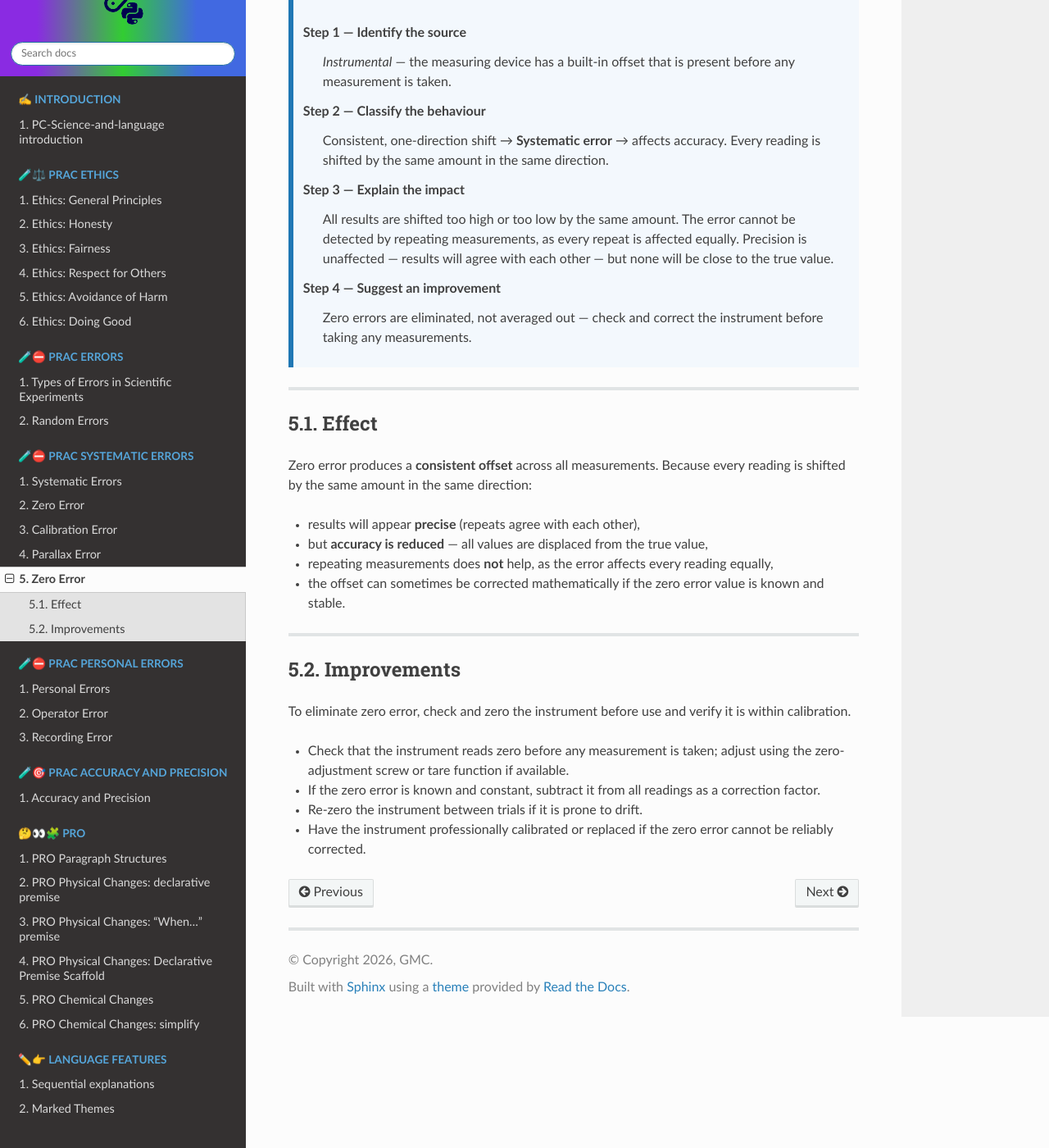
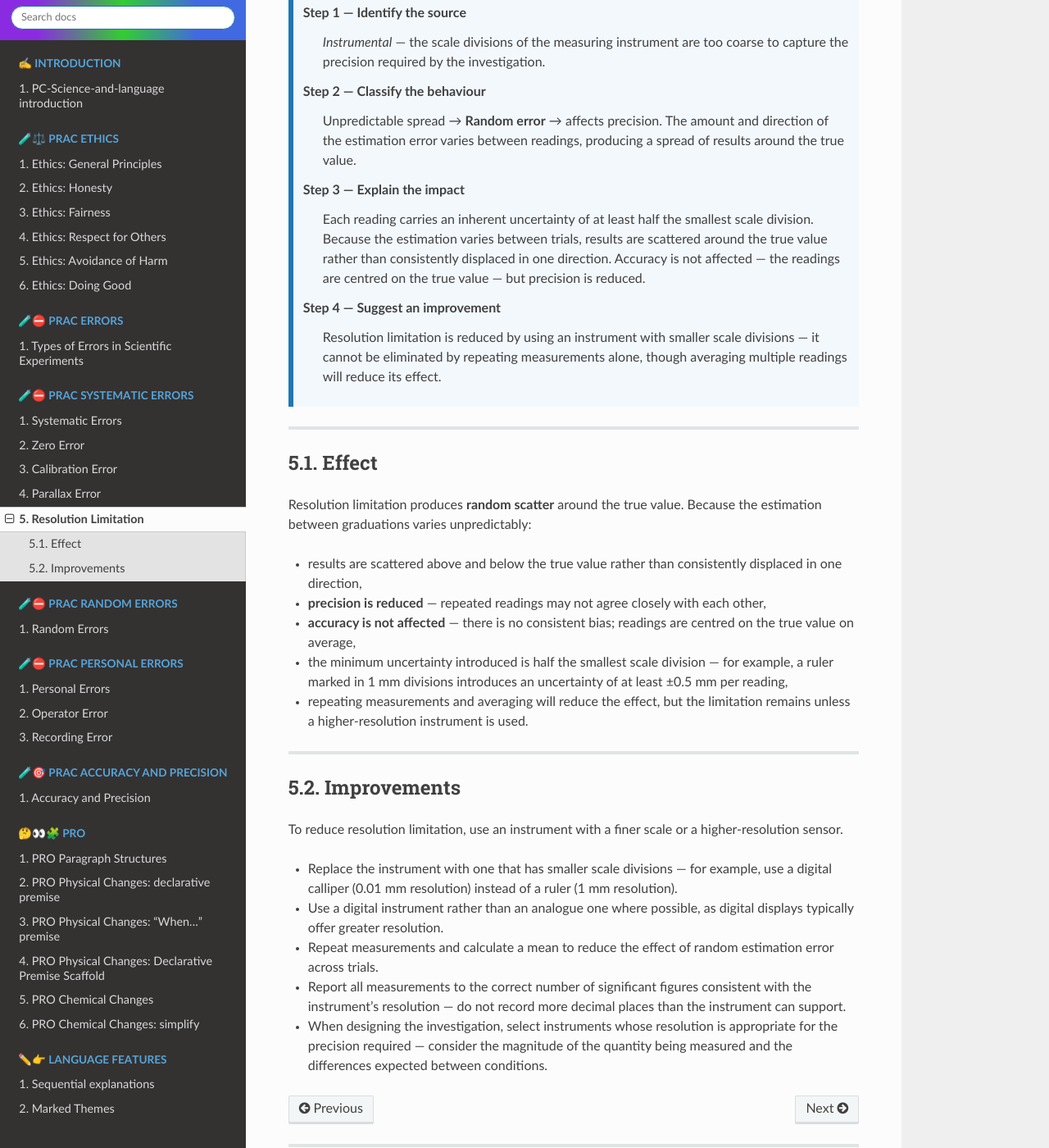
Before and after one commit to gmc-code/PC-Science-and-language, a Sphinx documentation site: the page built from docs/pracs/errors_method_limitation.rst, in a window 1280 px wide and 1400 px high, scrolled down 703 px. Shown: the whole window at 82% size. Built offline with Sphinx 7.4.7 and the Read the Docs theme 3.1.0, drawn with Linux system fonts in a browser that asks for light colours; pages that are not in the unit, such as notebooks, are missing from menus; some of the changed text lies outside the part shown.

Commit message:
meth err

```diff
--- a/docs/pracs/errors_method_limitation.rst
+++ b/docs/pracs/errors_method_limitation.rst
@@ -1,77 +1,96 @@
-=============
-Zero Error
-=============
+=======================
+Resolution Limitation
+=======================
 
-| **Zero error** occurs when an instrument does not read zero when it should before any quantity is applied or measured.
-| It is classified as a **systematic error** — it shifts every reading by the same amount in the same direction.
+| **Resolution limitation** occurs when the smallest scale division of an instrument is too large to distinguish between values that differ by less than that division.
+| It is classified as a **random error** — the uncertainty introduced when estimating between graduations varies unpredictably between readings.
 
 Examples:
 
-* A top-pan balance displaying 0.3 g before any sample is placed on it,
-  so every mass reading is 0.3 g too high
-* A spring scale reading 2 N with no load applied, so all force
-  measurements are 2 N above the true value
-* A thermometer reading 1 °C in an ice-water bath that should be 0 °C,
-  so all temperature readings are 1 °C too high
-* A burette that has a bubble in the tip, so the initial volume reading
-  is incorrect and all volume measurements are affected
-* A pH meter not calibrated to pH 7 before use, causing all readings to
-  be offset by a consistent amount
+* A ruler marked in millimetres cannot reliably measure a length of
+  3.4 mm — the true value must be estimated between the 3 mm and 4 mm
+  graduations, introducing uncertainty
+* A stopwatch reading to 0.1 s cannot distinguish between reaction times
+  of 1.21 s and 1.24 s — both would be recorded as 1.2 s
+* A thermometer graduated in 1 °C divisions cannot reliably record a
+  temperature of 36.6 °C — the observer must estimate between 36 °C
+  and 37 °C
+* A balance reading to 0.1 g cannot detect a mass difference of 0.04 g
+  between two samples
+* A measuring cylinder graduated in 2 mL divisions requires estimation
+  for any volume that falls between graduations, introducing uncertainty
+  in every reading
 
 
-.. admonition:: Zero Error: A Four-Step Analysis
+
+.. admonition:: Resolution Limitation: A Four-Step Analysis
     :class: premise
 
-    Use the four-step framework to analyse zero error:
+    Use the four-step framework to analyse a resolution limitation:
 
     **Step 1 — Identify the source**
-        *Instrumental* — the measuring device has a built-in offset that
-        is present before any measurement is taken.
+        *Instrumental* — the scale divisions of the measuring instrument
+        are too coarse to capture the precision required by the
+        investigation.
 
     **Step 2 — Classify the behaviour**
-        Consistent, one-direction shift → **Systematic error** → affects
-        accuracy. Every reading is shifted by the same amount in the same
-        direction.
+        Unpredictable spread → **Random error** → affects precision. The
+        amount and direction of the estimation error varies between
+        readings, producing a spread of results around the true value.
 
     **Step 3 — Explain the impact**
-        All results are shifted too high or too low by the same amount.
-        The error cannot be detected by repeating measurements, as every
-        repeat is affected equally. Precision is unaffected — results
-        will agree with each other — but none will be close to the true
-        value.
+        Each reading carries an inherent uncertainty of at least half the
+        smallest scale division. Because the estimation varies between
+        trials, results are scattered around the true value rather than
+        consistently displaced in one direction. Accuracy is not affected
+        — the readings are centred on the true value — but precision is
+        reduced.
 
     **Step 4 — Suggest an improvement**
-        Zero errors are eliminated, not averaged out — check and correct
-        the instrument before taking any measurements.
+        Resolution limitation is reduced by using an instrument with
+        smaller scale divisions — it cannot be eliminated by repeating
+        measurements alone, though averaging multiple readings will reduce
+        its effect.
 
 ----
 
 Effect
 ------
 
-Zero error produces a **consistent offset** across all measurements.
-Because every reading is shifted by the same amount in the same direction:
+Resolution limitation produces **random scatter** around the true value.
+Because the estimation between graduations varies unpredictably:
 
-* results will appear **precise** (repeats agree with each other),
-* but **accuracy is reduced** — all values are displaced from the true
-  value,
-* repeating measurements does **not** help, as the error affects every
-  reading equally,
-* the offset can sometimes be corrected mathematically if the zero error
-  value is known and stable.
+* results are scattered above and below the true value rather than
+  consistently displaced in one direction,
+* **precision is reduced** — repeated readings may not agree closely
+  with each other,
+* **accuracy is not affected** — there is no consistent bias; readings
+  are centred on the true value on average,
+* the minimum uncertainty introduced is half the smallest scale
+  division — for example, a ruler marked in 1 mm divisions introduces
+  an uncertainty of at least ±0.5 mm per reading,
+* repeating measurements and averaging will reduce the effect, but the
+  limitation remains unless a higher-resolution instrument is used.
 
 ----
 
 Improvements
 ------------
 
-To eliminate zero error, check and zero the instrument before use and
-verify it is within calibration.
+To reduce resolution limitation, use an instrument with a finer scale
+or a higher-resolution sensor.
 
-* Check that the instrument reads zero before any measurement is taken;
-  adjust using the zero-adjustment screw or tare function if available.
-* If the zero error is known and constant, subtract it from all readings
-  as a correction factor.
-* Re-zero the instrument between trials if it is prone to drift.
-* Have the instrument professionally calibrated or replaced if the zero
-  error cannot be reliably corrected.
+* Replace the instrument with one that has smaller scale divisions —
+  for example, use a digital calliper (0.01 mm resolution) instead of
+  a ruler (1 mm resolution).
+* Use a digital instrument rather than an analogue one where possible,
+  as digital displays typically offer greater resolution.
+* Repeat measurements and calculate a mean to reduce the effect of
+  random estimation error across trials.
+* Report all measurements to the correct number of significant figures
+  consistent with the instrument's resolution — do not record more
+  decimal places than the instrument can support.
+* When designing the investigation, select instruments whose resolution
+  is appropriate for the precision required — consider the magnitude
+  of the quantity being measured and the differences expected between
+  conditions.
```
Also changed, not shown: docs/index.rst (+7 -1 lines).
